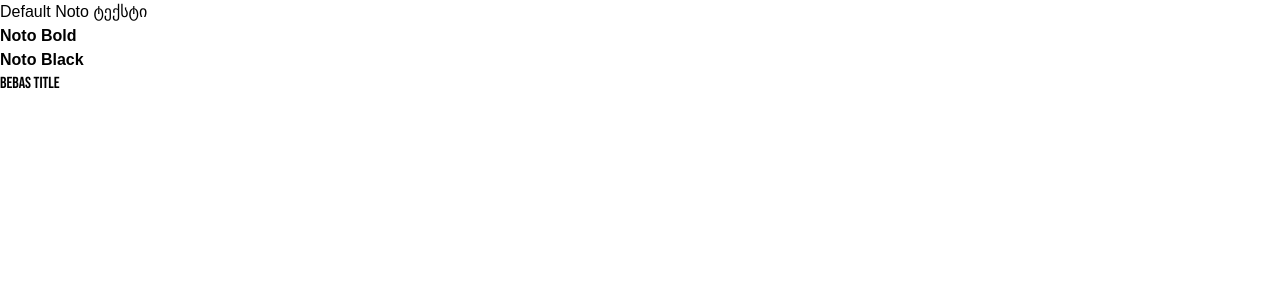
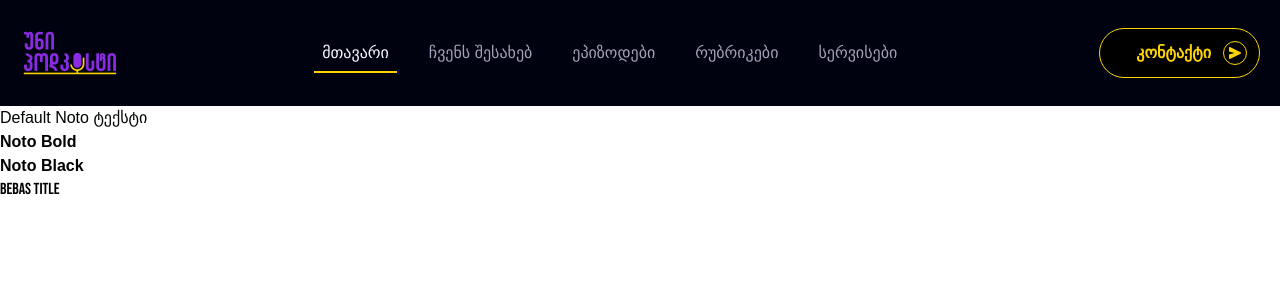
Before and after one commit to Mind1a/unipodcast, a Next.js app: page / in a window 1280 px wide. Shown: the top 300 px of the page. Built offline with nearby package versions, Linux system fonts and the light colour scheme; a web font is replaced by a local one.

Commit message:
feat: header style  desktop & tablet resolution

```diff
--- a/app/layout.tsx
+++ b/app/layout.tsx
@@ -3,6 +3,7 @@
 import "./globals.css";
 import { bebasNeue, notoSansGeorgian } from "./fonts";
 import { QueryProvider } from "@/query/QueryProvider";
+import Header from "@/common/components/Header";
 
 export const metadata: Metadata = {
   title: "Create Next App",
@@ -20,7 +21,10 @@
       className={`${notoSansGeorgian.variable} ${bebasNeue.variable} h-full antialiased`}
     >
       <body className="flex min-h-full flex-col font-sans">
-        <QueryProvider>{children}</QueryProvider>
+        <QueryProvider>
+          <Header/>
+          {children}
+        </QueryProvider>
       </body>
     </html>
   );
--- /dev/null
+++ b/common/components/Header.tsx
@@ -0,0 +1,133 @@
+"use client";
+
+import Image from "next/image";
+import Link from "next/link";
+import { usePathname } from "next/navigation";
+import { useEffect, useRef, useState } from "react";
+
+const navLinks = [
+  {
+    id: 1,
+    label: "მთავარი",
+    href: "/",
+  },
+  {
+    id: 2,
+    label: "ჩვენს შესახებ",
+    href: "/about-us",
+  },
+  {
+    id: 3,
+    label: "ეპიზოდები",
+    href: "/episodes",
+  },
+  {
+    id: 4,
+    label: "რუბრიკები",
+    href: "/rubric",
+  },
+  {
+    id: 5,
+    label: "სერვისები",
+    href: "/services",
+  },
+];
+
+export default function Header() {
+  const pathname = usePathname();
+
+  const linkRefs = useRef<(HTMLLIElement | null)[]>([]);
+
+  const [indicator, setIndicator] = useState({
+    left: 0,
+    width: 0,
+  });
+
+  useEffect(() => {
+    const activeIndex = navLinks.findIndex(
+      (link) => link.href === pathname
+    );
+
+    const activeElement = linkRefs.current[activeIndex];
+
+    if (activeElement) {
+      setIndicator({
+        left: activeElement.offsetLeft,
+        width: activeElement.offsetWidth,
+      });
+    }
+  }, [pathname]);
+
+  return (
+    <header className="bg-[#000210] font-sans">
+      <div className="max-w-310 w-full px-4 xl:px-0 py-4 mx-auto flex items-center justify-between">
+        <Link href="/">
+          <Image
+            width={100}
+            height={100}
+            src="/assets/images/logo.svg"
+            alt="Logo"
+          />
+        </Link>
+
+        <nav className="hidden lg:block">
+          <ul className="relative flex items-center gap-6">
+            {navLinks.map((link, index) => (
+              <li
+                key={link.id}
+                ref={(el) => {
+                  linkRefs.current[index] = el;
+                }}
+                className="px-2 py-1"
+              >
+                <Link
+                  href={link.href}
+                  className={`duration-200 text-[16px] font-medium ${pathname === link.href
+                      ? "text-[#FCF8FF]"
+                      : "text-[#A5A1B8] hover:text-[#FCF8FF]"
+                    }`}
+                >
+                  {link.label}
+                </Link>
+              </li>
+            ))}
+
+            <span
+              className="absolute -bottom-1 h-[2px] bg-[#FED403] transition-all duration-300"
+              style={{
+                left: indicator.left,
+                width: indicator.width,
+              }}
+            />
+          </ul>
+        </nav>
+
+        <Link
+          href="/"
+          className="bg-black hidden lg:flex hover:bg-[#FED403] group duration-200 hover:text-black border border-[#FED403] py-3 text-[#FED403] font-bold text-[16px] rounded-full pl-9 pr-3  items-center gap-3"
+        >
+          კონტაქტი
+
+          <span className="p-0.75 border border-[#FED403] rounded-full group-hover:border-black duration-200">
+            <svg
+              width="16"
+              height="16"
+              viewBox="0 0 16 16"
+              className="fill-[#FED403] group-hover:fill-black"
+            >
+              <path d="M2.96413 13.9345C2.73458 14.0411 2.5165 14.0176 2.3099 13.8641C2.1033 13.7107 2 13.4877 2 13.1951V9.59837L7.50933 7.99981L2 6.40124V2.80447C2 2.5114 2.1033 2.2884 2.3099 2.13547C2.5165 1.98254 2.73458 1.95909 2.96413 2.06513L13.5696 7.26047C13.8565 7.407 14 7.65345 14 7.99981C14 8.34616 13.8565 8.59261 13.5696 8.73914L2.96413 13.9345Z" />
+            </svg>
+          </span>
+        </Link>
+
+
+        {/* Burger Menu icon */}
+        <button className="w-[32px] h-[32px] cursor-pointer flex flex-col gap-2 lg:hidden">
+          <span className="h-1 w-full bg-white rounded-full"></span>
+          <span className="h-1 w-full bg-white rounded-full"></span>
+          <span className="h-1 w-full bg-white rounded-full"></span>
+        </button>
+      </div>
+    </header>
+  );
+}
```
Also changed, not shown: public/assets/images/logo.svg (added), public/assets/images/send_icon.svg (added).
